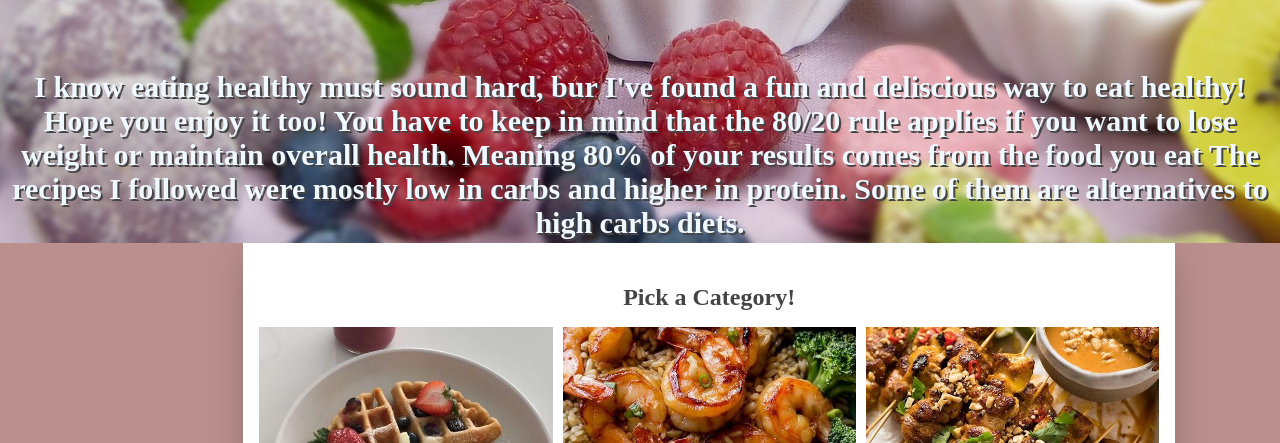
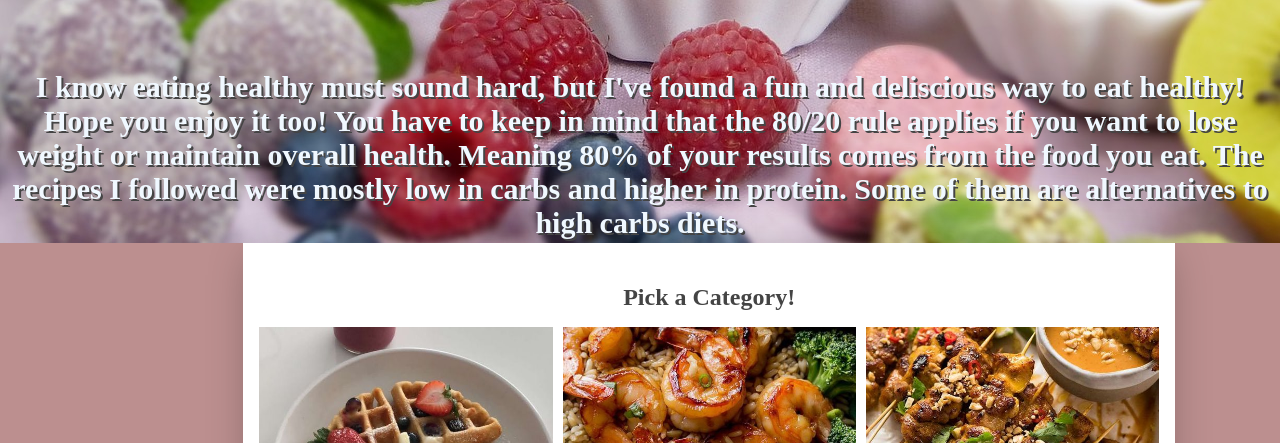
Before and after one commit to imaa04/fitness-blog, a plain HTML site: page recipe.html in a window 1280 px wide. Shown: the part 357-800 px from the top of the page. Drawn offline with Linux system fonts and the light colour scheme.

Commit message:
small errors to sentence

```diff
--- a/recipe.html
+++ b/recipe.html
@@ -30,7 +30,7 @@
     <h1>Recipes</h1>
 </div>
 <div class="subtitle">
-    <h2>I know eating healthy must sound hard, bur I've found a fun and deliscious way to eat healthy! Hope you enjoy it too! You have to keep in mind that the 80/20 rule applies if you want to lose weight or maintain overall health. Meaning 80% of your results comes from the food you eat The recipes I followed were mostly low in carbs and higher in protein. Some of them are alternatives to high carbs diets.</h2>
+    <h2>I know eating healthy must sound hard, but I've found a fun and deliscious way to eat healthy! Hope you enjoy it too! You have to keep in mind that the 80/20 rule applies if you want to lose weight or maintain overall health. Meaning 80% of your results comes from the food you eat. The recipes I followed were mostly low in carbs and higher in protein. Some of them are alternatives to high carbs diets.</h2>
 </div>
 
 
```
